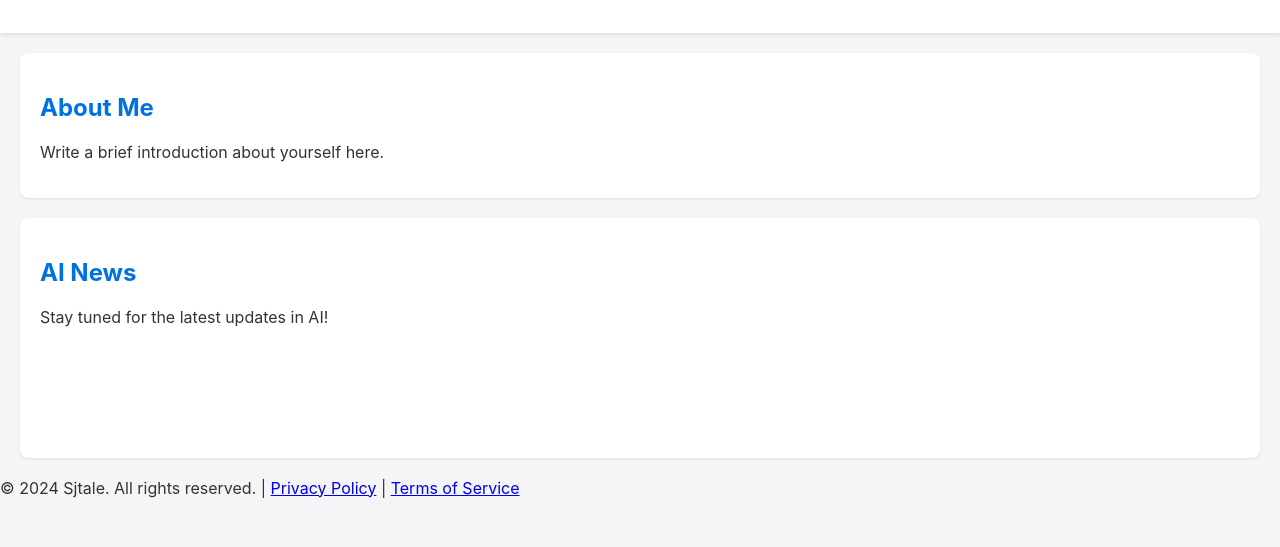
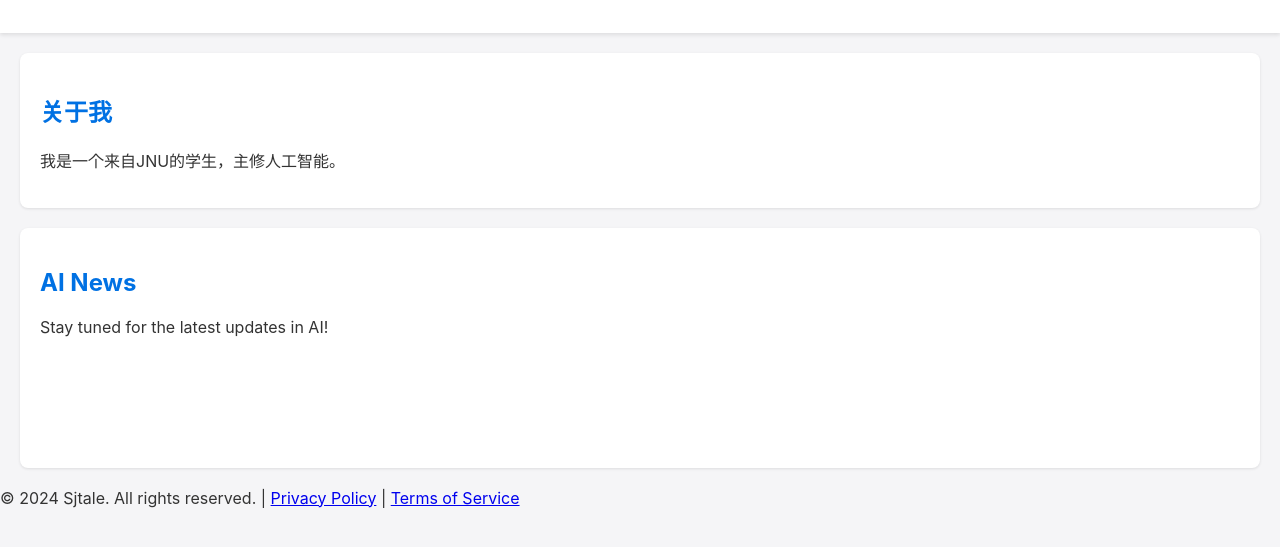
Before and after one commit to Sjtale/Sjtale.github.io, a plain HTML site: page index.html in a window 1280 px wide. Shown: the part 125-672 px from the top of the page. Drawn offline with Linux system fonts and the light colour scheme.

Commit message:
Localization

```diff
--- a/index.html
+++ b/index.html
@@ -14,8 +14,8 @@
 
     <main>
         <section id="about">
-            <h2>About Me</h2>
-            <p>Write a brief introduction about yourself here.</p>
+            <h2>关于我</h2>
+            <p>我是一个来自JNU的学生，主修人工智能。</p>
         </section>
 
         <section id="ai-news">
```
